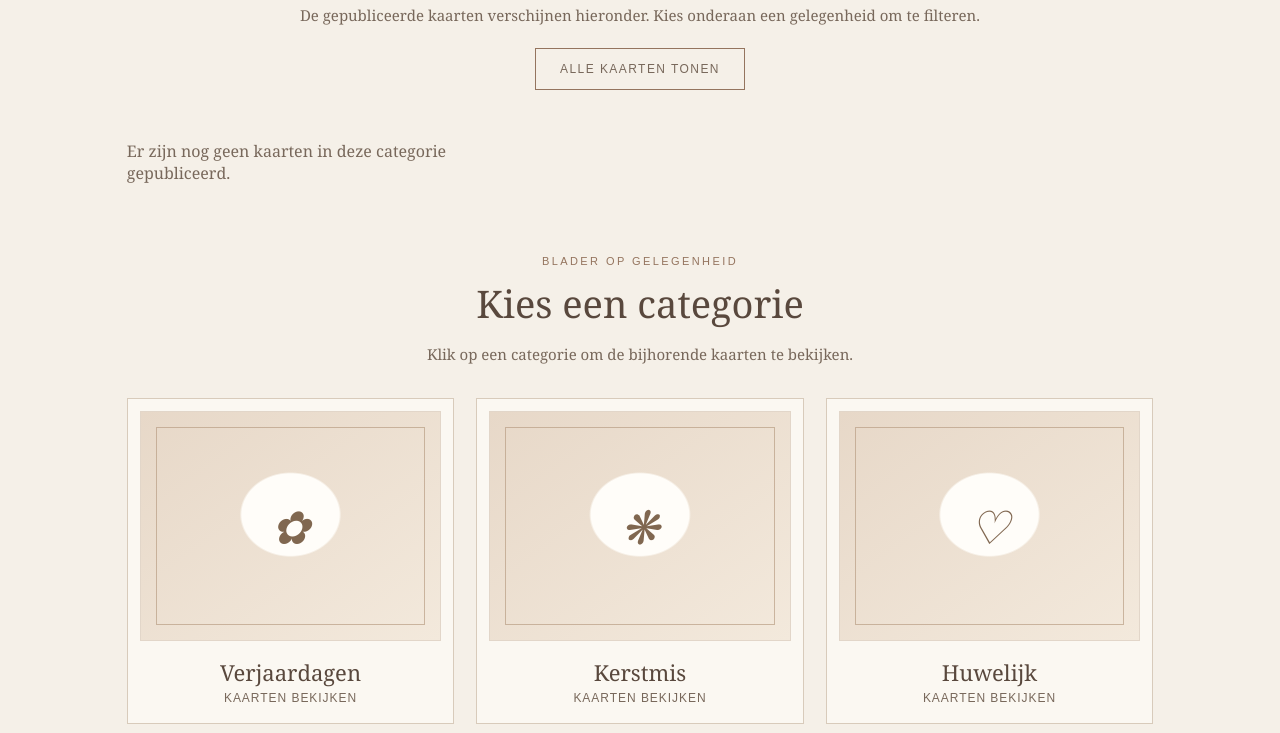
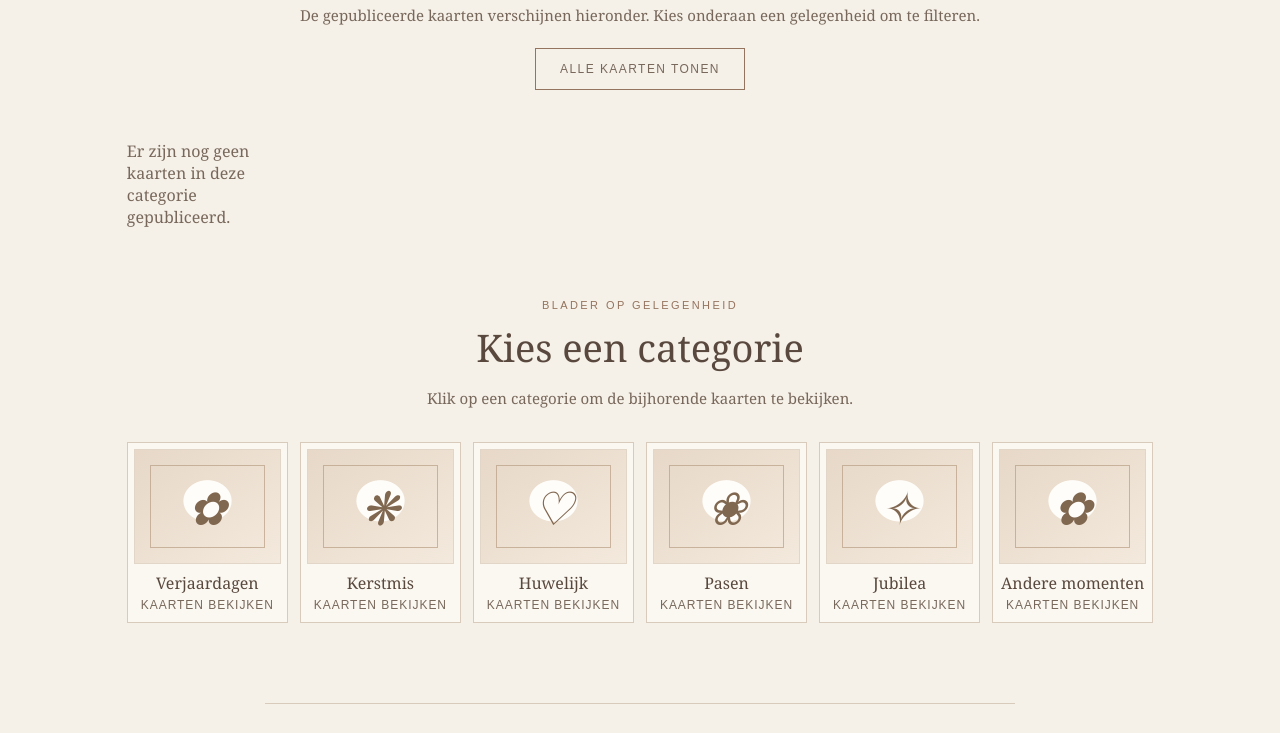
Before and after one commit to Willem1955/Wenskaarten, a plain HTML site: page index.html in a window 1280 px wide. Shown: the part 720-1453 px from the top of the page. Drawn offline with nearby package versions, Linux system fonts and the light colour scheme; no server answers.

Commit message:
Update index.html

```diff
--- a/index.html
+++ b/index.html
@@ -119,14 +119,14 @@ h2 {
 .heading p { color: var(--muted); font-size: 15px; }
 .grid {
   display: grid;
-  grid-template-columns: repeat(3, 1fr);
-  gap: 22px;
+  grid-template-columns: repeat(6, 1fr);
+  gap: 12px;
 }
 .category {
   display: block;
   background: var(--light);
   border: 1px solid var(--line);
-  padding: 12px 12px 18px;
+  padding: 6px 6px 10px;
   text-align: center;
   transition: .2s;
 }
@@ -135,7 +135,7 @@ h2 {
   box-shadow: 0 10px 25px #59483d15;
 }
 .art {
-  min-height: 230px;
+  min-height: 115px;
   display: grid;
   place-items: center;
   position: relative;
@@ -150,6 +150,14 @@ h2 {
   inset: 15px;
   border: 1px solid #b99e85;
   opacity: .7;
+}
+  .category h3 {
+  font-size:16px;
+  margin:8px 0 4px;
+}
+
+.category p {
+  font-size:11px;
 }
 .art span { position: relative; color: #806750; font-size: 46px; font-style: italic; }
 h3 { margin: 16px 0 4px; font-size: 22px; font-weight: normal; }
```
